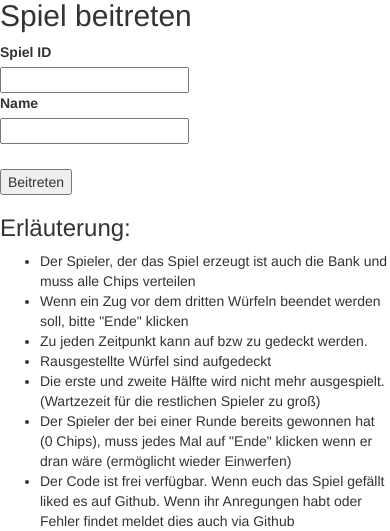
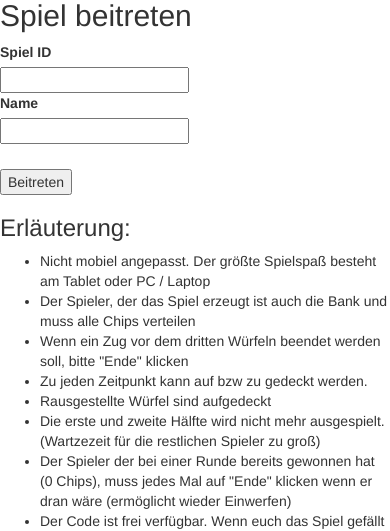
Before and after one commit to Skill3t/Tele-Schocken, a Flask app: page / in a window 390 px wide. Shown: the part 578-1109 px from the top of the page. Run offline with Flask 2, Linux system fonts and the light colour scheme; some libraries are stand-ins or nearby versions.

Commit message:
poor mobile hint

```diff
--- a/backend/app/templates/index.html
+++ b/backend/app/templates/index.html
@@ -77,6 +77,7 @@
           <div class="row">
             <div class="col-md-9">
               <ul>
+                <li>Nicht mobiel angepasst. Der größte Spielspaß besteht am Tablet oder PC / Laptop</li>
                 <li>Der Spieler, der das Spiel erzeugt ist auch die Bank und muss alle Chips verteilen</li>
                 <li>Wenn ein Zug vor dem dritten Würfeln beendet werden soll, bitte "Ende" klicken</li>
                 <li>Zu jeden Zeitpunkt kann auf bzw zu gedeckt werden.</li>
```
